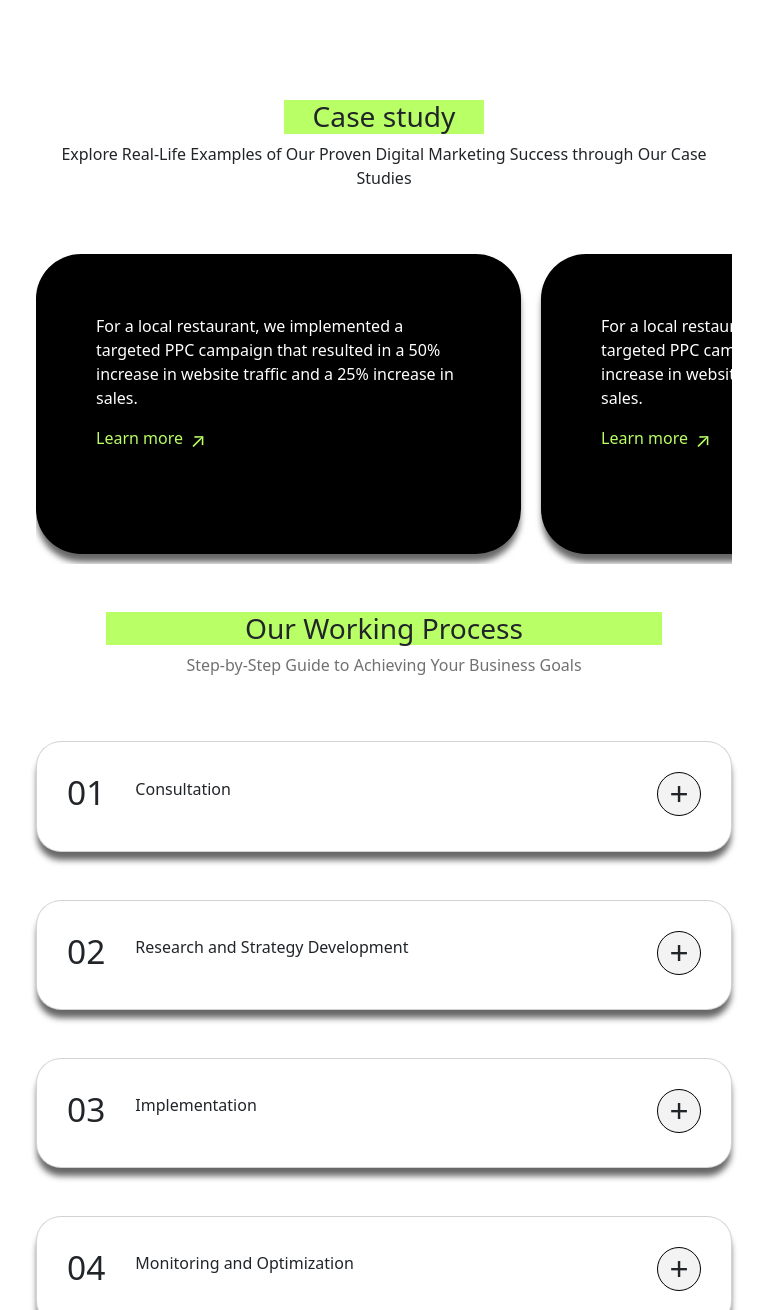
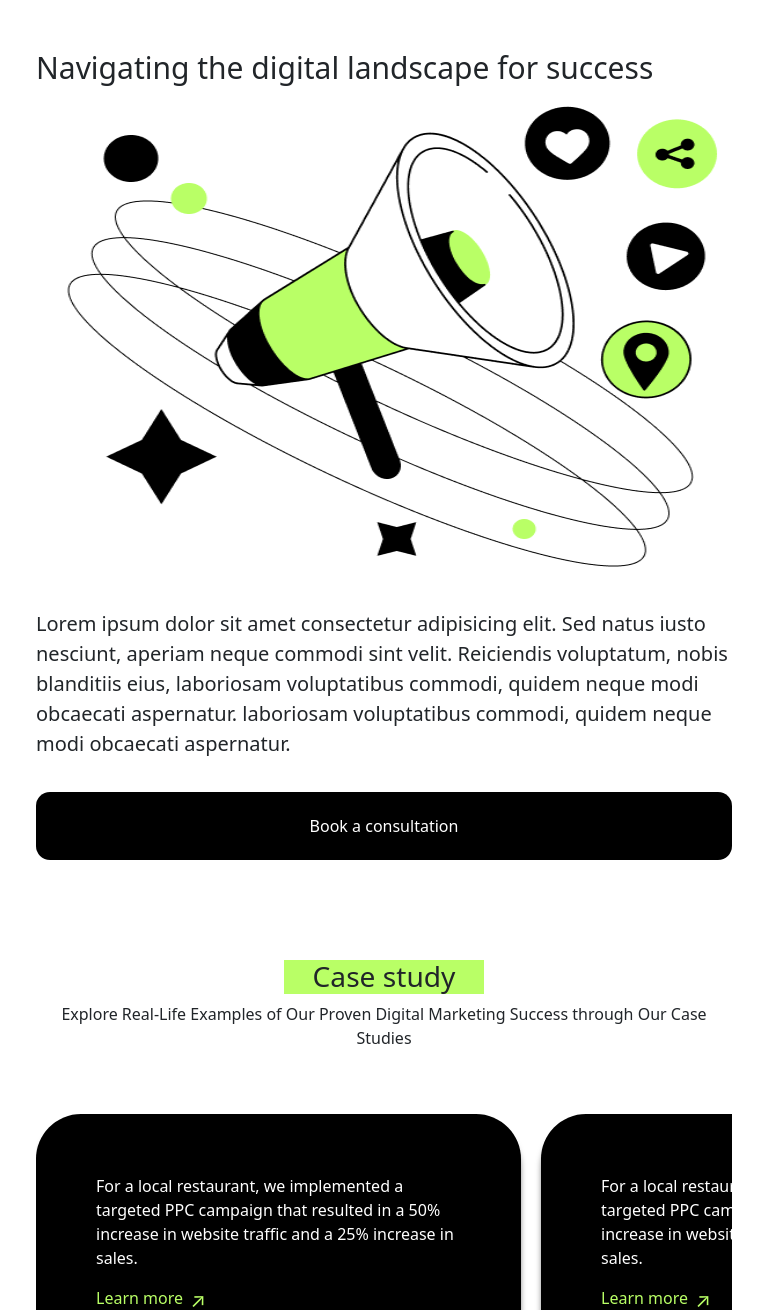
Before and after one commit to youone04/project-gunawan, a React (Vite) app: page /positivius in a window 768 px wide. Shown: the top 1310 px of the page. Built offline with nearby package versions, Linux system fonts and the light colour scheme.

Commit message:
fix: responsive banner

```diff
--- a/src/ComponentPositivus/Banner.jsx
+++ b/src/ComponentPositivus/Banner.jsx
@@ -6,7 +6,7 @@ export default function Banner() {
         <Row style={{ marginTop: 50 }}>
             <Col xs={{span: 12, order: 2}} sm={{span:12, order: 2}} md={{span:12, order: 2}} lg={{span: 6, order:1}}>
                 <div className='desc-positivus'>
-                    <h1>Navigating the digital landscape for success</h1>
+                    <h1 className='title-positivus'>Navigating the digital landscape for success</h1>
                     <p>Lorem ipsum dolor sit amet consectetur adipisicing elit. Sed natus iusto nesciunt,
                         aperiam neque commodi sint velit. Reiciendis voluptatum, nobis blanditiis
                         eius, laboriosam voluptatibus commodi, quidem neque modi obcaecati aspernatur.
@@ -15,6 +15,7 @@ export default function Banner() {
                 </div>
             </Col>
             <Col xs={{span: 12, order: 1}} sm={{span:12, order: 1}} md={{span:12,order: 1}} lg={{span: 6,order: 2}}>
+            <h1 className='title-positivus-2'>Navigating the digital landscape for success</h1>
                 <img src={ilustrastion} alt="ilustrastion" className='ilustration' />
             </Col>
         </Row>
--- a/src/ComponentPositivus/Layout.jsx
+++ b/src/ComponentPositivus/Layout.jsx
@@ -14,7 +14,7 @@ export default function Layout({children}) {
     return(
         <Container>
         {/* <Header/> */}
-        {/* <Banner/> */}
+        <Banner/>
         {/* <LogoList/> */}
         {/* <Services/> */}
         <CaseStudy/>
--- a/src/ComponentPositivus/assets/banner.css
+++ b/src/ComponentPositivus/assets/banner.css
@@ -29,7 +29,45 @@
     height: 515px;
     width: 600.46px;
 }
+.title-positivus{
+    font-size: 18px;
+    display: block;
+}
+.title-positivus-2{
+    display: none;
+}
 
+@media (min-width: 1250px) {}
+@media (min-width: 1024px) {}
+
+/* LG */
+@media (max-width: 992px) {
+    .desc-positivus {
+        width: 100%;
+        height: auto;
+        display: flex;
+        flex-direction: column;
+        gap: 17px;
+
+    }
+
+    .desc-positivus h1 {
+        width: 100%;
+    }
+
+    .desc-positivus p {
+        font-size: 20px;
+        width: 100%;
+    }
+    .ilustration {
+        height: 515px;
+        width: 100%;
+    }
+    .btn-positivus{
+        width: 100%;
+        text-align: center;
+    }
+}
 /* MD */
 @media (max-width: 768px) {
     .desc-positivus {
@@ -56,32 +94,17 @@
     .btn-positivus{
         width: 100%;
     }
-}
-
-/* LG */
-@media (max-width: 992px) {
-    .desc-positivus {
-        width: 100%;
-        height: auto;
-        display: flex;
-        flex-direction: column;
-        gap: 17px;
-
+    .title-positivus{
+        display: none;
     }
-
-    .desc-positivus h1 {
-        width: 100%;
-    }
-
-    .desc-positivus p {
-        font-size: 20px;
-        width: 100%;
-    }
-    .ilustration {
-        height: 515px;
-        width: 100%;
-    }
-    .btn-positivus{
-        width: 100%;
+    .title-positivus-2{
+        font-size: 30px;
+        display: block;
     }
 }
+@media (min-width: 580px) {
+   .btn-positivus{
+    text-align: center;
+   }
+}
+@media (min-width: 450px) {}
```
